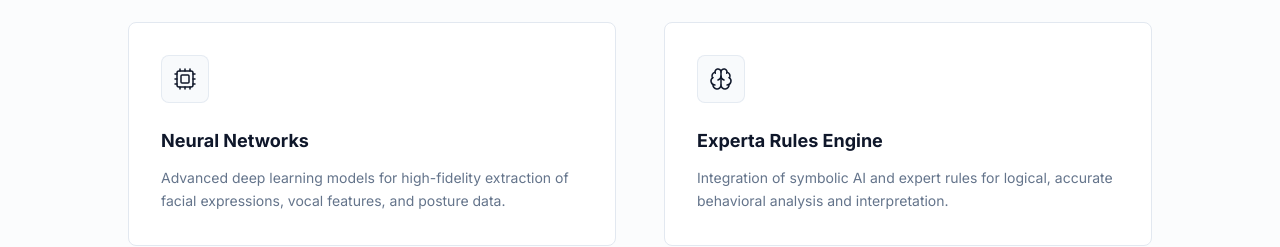
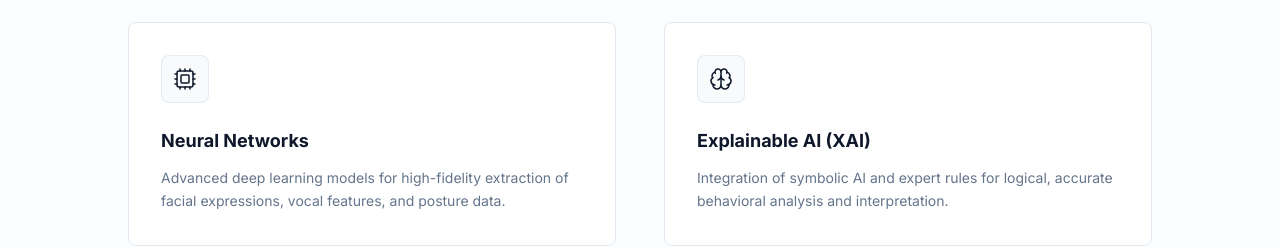
Before and after one commit to Marwan-Essam55/Trivex-Software, a React (Vite) app in the folder frontend-web/: page / in a window 1280 px wide. Shown: the part 920-1167 px from the top of the page. Built offline with nearby package versions, Linux system fonts and the light colour scheme; no server answers.

Commit message:
change experta

```diff
--- a/frontend-web/src/components/HomeView.tsx
+++ b/frontend-web/src/components/HomeView.tsx
@@ -340,7 +340,7 @@
                 <div className="w-12 h-12 bg-slate-50 dark:bg-slate-700 text-slate-900 dark:text-slate-100 rounded-lg flex items-center justify-center mb-6 border border-slate-200/80 dark:border-slate-600 group-hover:bg-teal-50/30 group-hover:border-teal-200 group-hover:text-teal-600 transition-colors duration-200">
                   <Brain className="w-6 h-6 stroke-[1.5]" />
                 </div>
-                <h3 className="text-lg font-bold text-slate-900 dark:text-white mb-3 group-hover:text-teal-600 transition-colors duration-200">Experta Rules Engine</h3>
+                <h3 className="text-lg font-bold text-slate-900 dark:text-white mb-3 group-hover:text-teal-600 transition-colors duration-200">Explainable AI (XAI)</h3>
                 <p className="text-slate-500 dark:text-slate-400 text-sm leading-relaxed">
                   Integration of symbolic AI and expert rules for logical, accurate behavioral analysis and interpretation.
                 </p>
```
